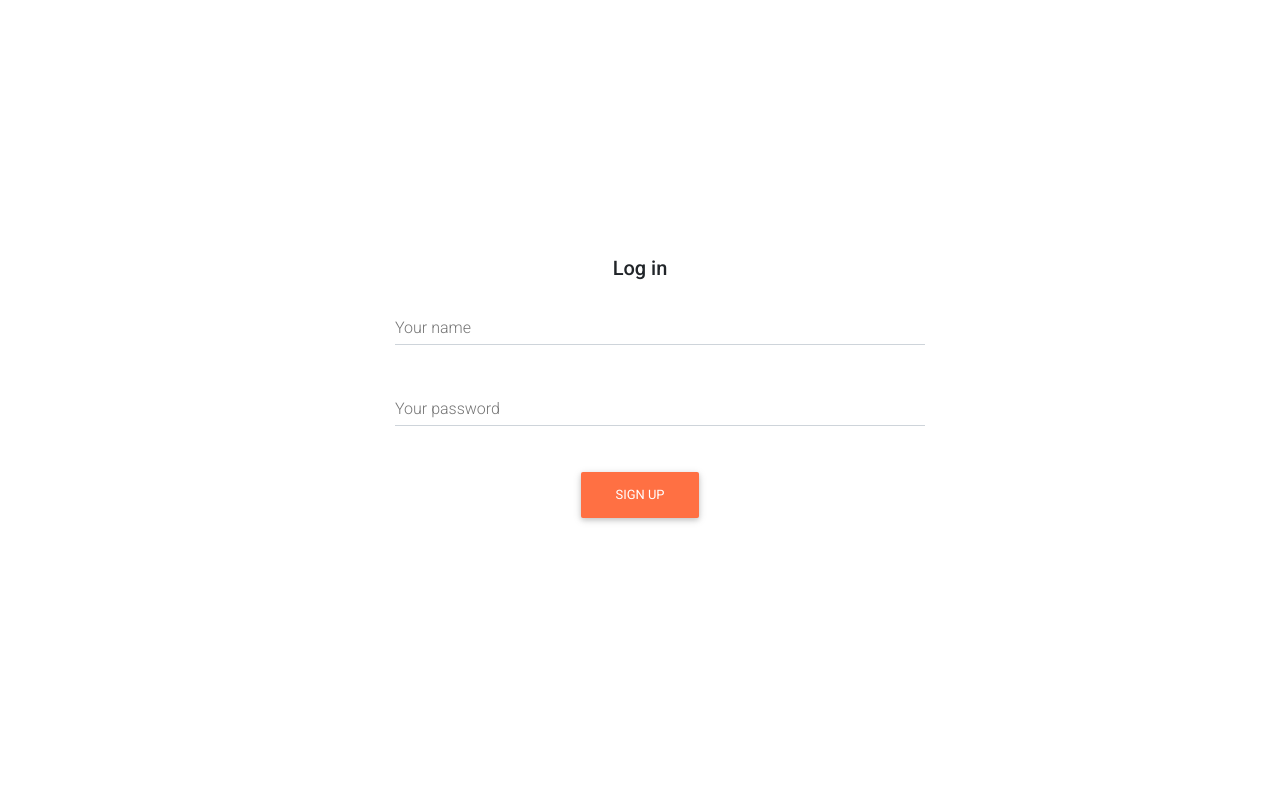
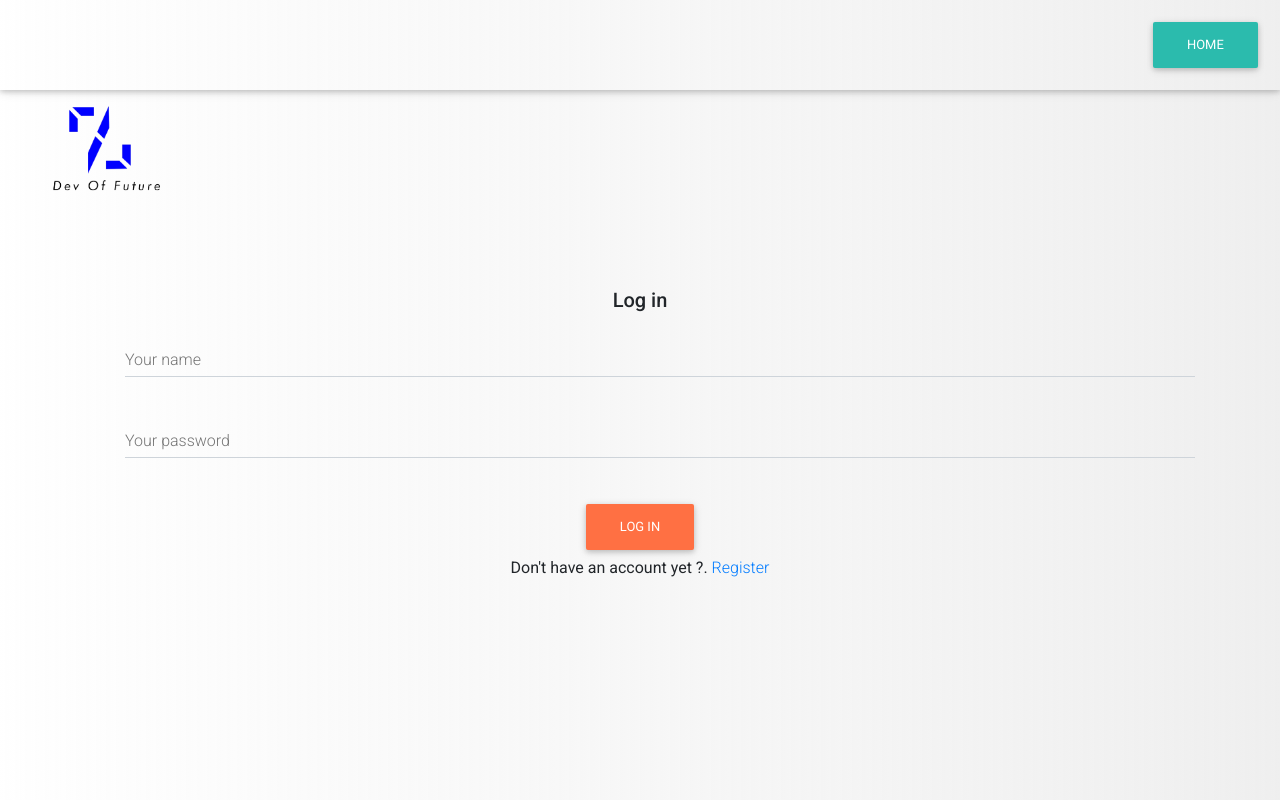
Before and after one commit to Youngestdev/dof-react, a React (Create React App) app: page /login in a window 1280 px wide. Built offline with nearby package versions, Linux system fonts and the light colour scheme.

Commit message:
Added juice and sauce :tada:

```diff
--- a/src/Components/Auth/Login.js
+++ b/src/Components/Auth/Login.js
@@ -1,12 +1,17 @@
 import React from 'react'
-import { Input, Button, Container } from 'mdbreact';
+import { Input, Button, Container, Navbar, NavbarNav, NavItem, NavLink, NavbarBrand } from 'mdbreact';
+// import Link from 'react-router-dom/Link';
+import { BrowserRouter as Router } from 'react-router-dom'
+import Logo from '../../logos.png'
+import './Auth.css'
 
 const styles = {
     marginLeft: 'auto',
     marginRight: 'auto',
-    marginTop: '20%',
-    width: 600
+    marginTop: '1%',
+    // width: 600
 }
+
 class Login extends React.Component {
 
     constructor(props) {
@@ -33,16 +38,27 @@ class Login extends React.Component {
 
     render() {
         return(
+            <div>
+            <img src={Logo} alt="Logo" className="text-center mb-4"/>
+            <Navbar fixed="top" >
+                <NavbarNav right>
+                    <NavItem>
+                        <NavLink to=""><Button>Home</Button></NavLink>
+                        </NavItem>
+                        </NavbarNav>
+                        </Navbar>
             <Container style={styles}>
                 <form>
                     <p className="h5 text-center mb-4">Log in</p>
                     <Input label="Your name" icon="user" group type="email" validate error="wrong" success="right" onChange={this.handleInputChange}/>
                     <Input label="Your password" icon="lock" group type="password" validate onChange={this.handleInputChange}/>
                     <div className="text-center">
-                        <Button color="deep-orange">Sign up</Button>
+                        <Button color="deep-orange">Log In</Button> <br />
+                        <b>Don't have an account yet ?. </b> <a href="/Register">Register</a>
                     </div>
                 </form>
             </Container>
+            </div>
         );
     }
 }
--- a/src/Components/Auth/Registration.js
+++ b/src/Components/Auth/Registration.js
@@ -1,21 +1,24 @@
 import React from 'react'
 import { Input, Button, Container } from 'mdbreact';
-
+import './Auth.css'
+import Logo from '../../logos.png'
 const styles = {
     marginLeft: 'auto',
     marginRight: 'auto',
-    marginTop: '20%',
-    width: 600
+    marginTop: '4%',
+    // width: 600?
 }
 
 class Registration extends React.Component {
 
     render() {
         return(
+            <div>
+                <img src={Logo} alt="Logo" className="text-center mb-4"/>
             <Container style={styles}>
                 <form>
                     <p className="h5 text-center mb-4">Sign up</p>
-                    <Input label="Your name" icon="user" group type="email" validate error="wrong" success="right"/>
+                    <Input label="Your name" icon="user" group  validate error="wrong" success="right"/>
                     <Input label="Your email" icon="envelope" group type="email" validate error="wrong" success="right"/>
                     <Input label="Your password" icon="lock" group type="password" validate/>
                     <div className="text-center">
@@ -23,6 +26,7 @@ class Registration extends React.Component {
                     </div>
                 </form>
             </Container>
+            </div>
         );
     }
 }
```
